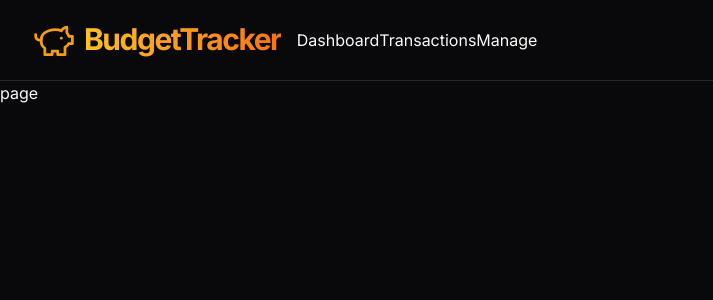
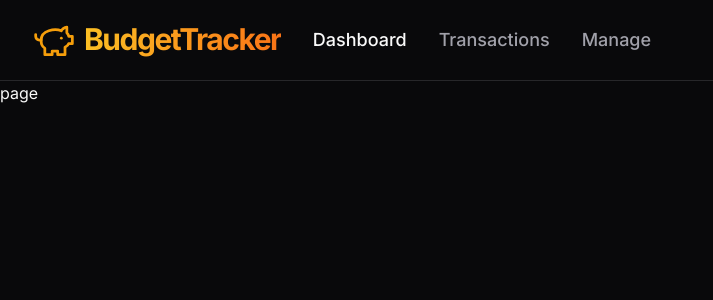
Before and after one commit to jlcarrascof/NextJs-Budget-Tracker, a Next.js app: page / in a window 1280 px wide. Shown: the top 300 px of the page, without its empty margins (0-713 px from the left). Built offline with nearby package versions, Linux system fonts and the light colour scheme.

Commit message:
refactor: Update Navbar component to include styled button in NavbarItem

```diff
--- a/components/Navbar.tsx
+++ b/components/Navbar.tsx
@@ -1,8 +1,10 @@
 "use client";
 import Logo from '@/components/Logo';
+import { cn } from '@/lib/utils';
 import Link from 'next/link';
 import { usePathname } from 'next/navigation';
 import React from 'react'
+import { buttonVariants } from './ui/button';
 
 function Navbar() {
   return (
@@ -44,7 +46,15 @@ function NavbarItem({ link, label }: { link: string; label: string }) {
     const isActive = pathname === link;
 
     return <div className="relative flex items-center">
-        <Link href={link}>{label}</Link>
+        <Link href={link}
+            className={cn(
+                buttonVariants({ variant: "ghost"}),
+                "w-full justify-start text-lg text-muted-foreground hover:text-foreground",
+                isActive && "text-foreground"
+            )}
+        >
+            {label}
+        </Link>
     </div>;
 
 }
```
